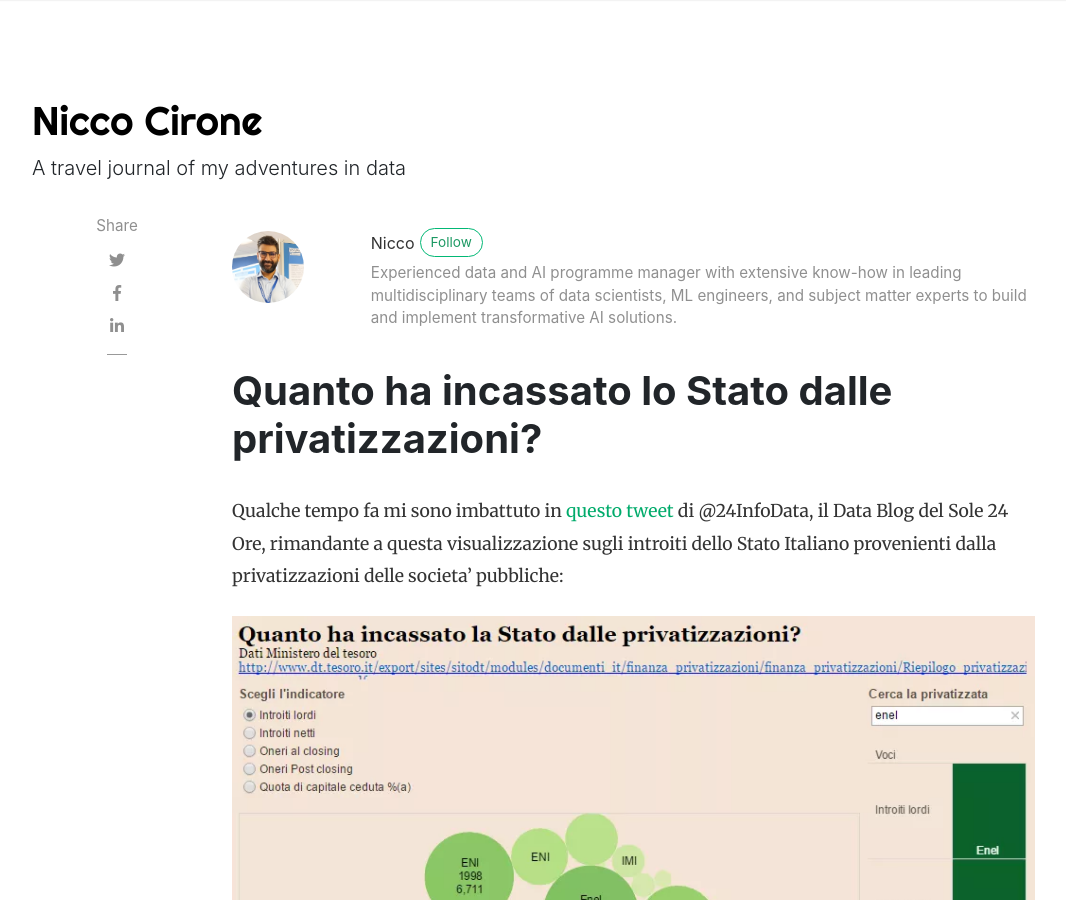
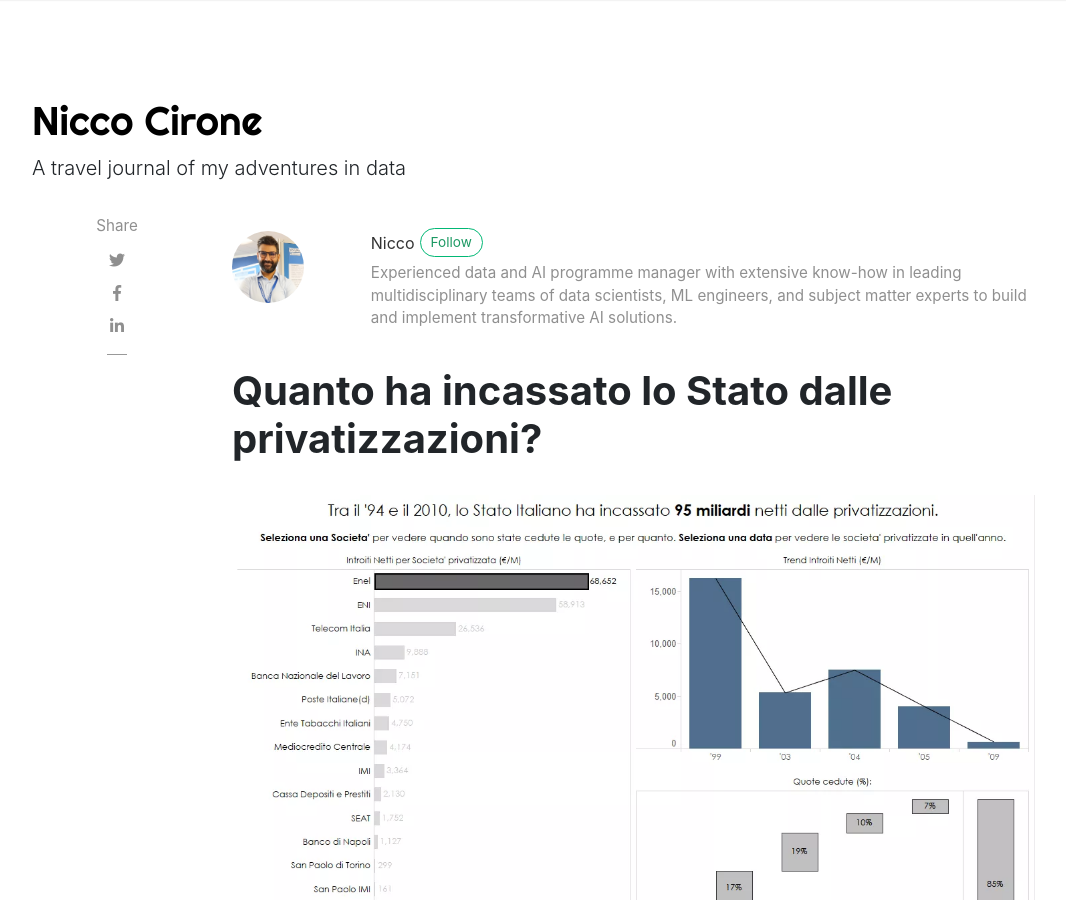
Before and after one commit to Nicco-Cirone/blog, a Jekyll site: the page built from _posts/2016-06-01-quanto-ha-incassato-lo-stato-dalle-privatizzazioni.md, in a window 1280 px wide and 900 px high. Shown: the whole window, without its empty margins (53-1119 px from the left). Built offline with Jekyll 4.4.1, drawn with Linux system fonts in a browser that asks for light colours; nearby versions of some CDN libraries; comment, search, counter and statistics services are not loaded.

Commit message:
Update 2016-06-01-quanto-ha-incassato-lo-stato-dalle-privatizzazioni.md

```diff
--- a/_posts/2016-06-01-quanto-ha-incassato-lo-stato-dalle-privatizzazioni.md
+++ b/_posts/2016-06-01-quanto-ha-incassato-lo-stato-dalle-privatizzazioni.md
@@ -4,6 +4,7 @@ author: Nicco
 date: 2016-06-01 18:48:40
 layout: post
 categories: [ Data Visualization, Tableau, Italy ]
+image: assets/uploads/makeoverdi1.webp
 ---
 
 Qualche tempo fa mi sono imbattuto in [questo tweet](https://twitter.com/24infodata/status/654210893589409792) di @24InfoData, il Data Blog del Sole 24 Ore, rimandante a questa visualizzazione sugli introiti dello Stato Italiano provenienti dalla privatizzazioni delle societa' pubbliche:
```
